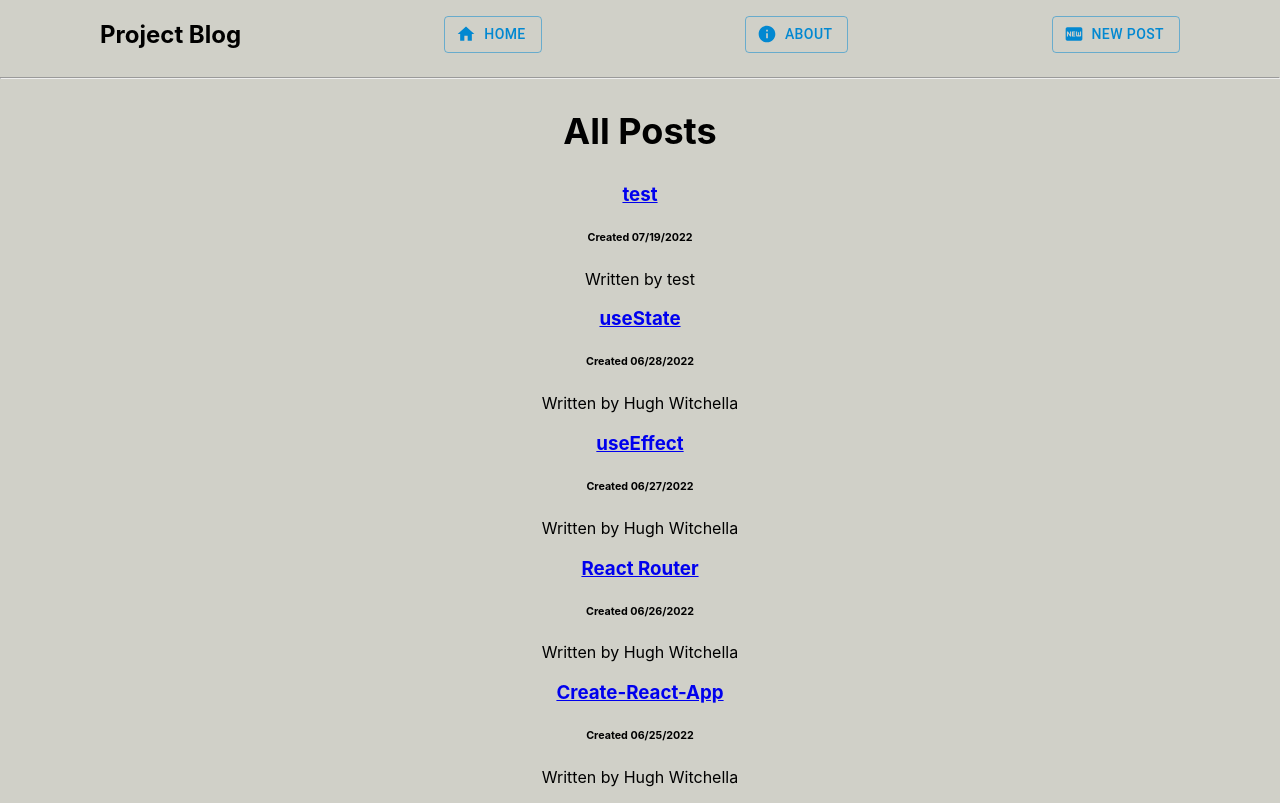
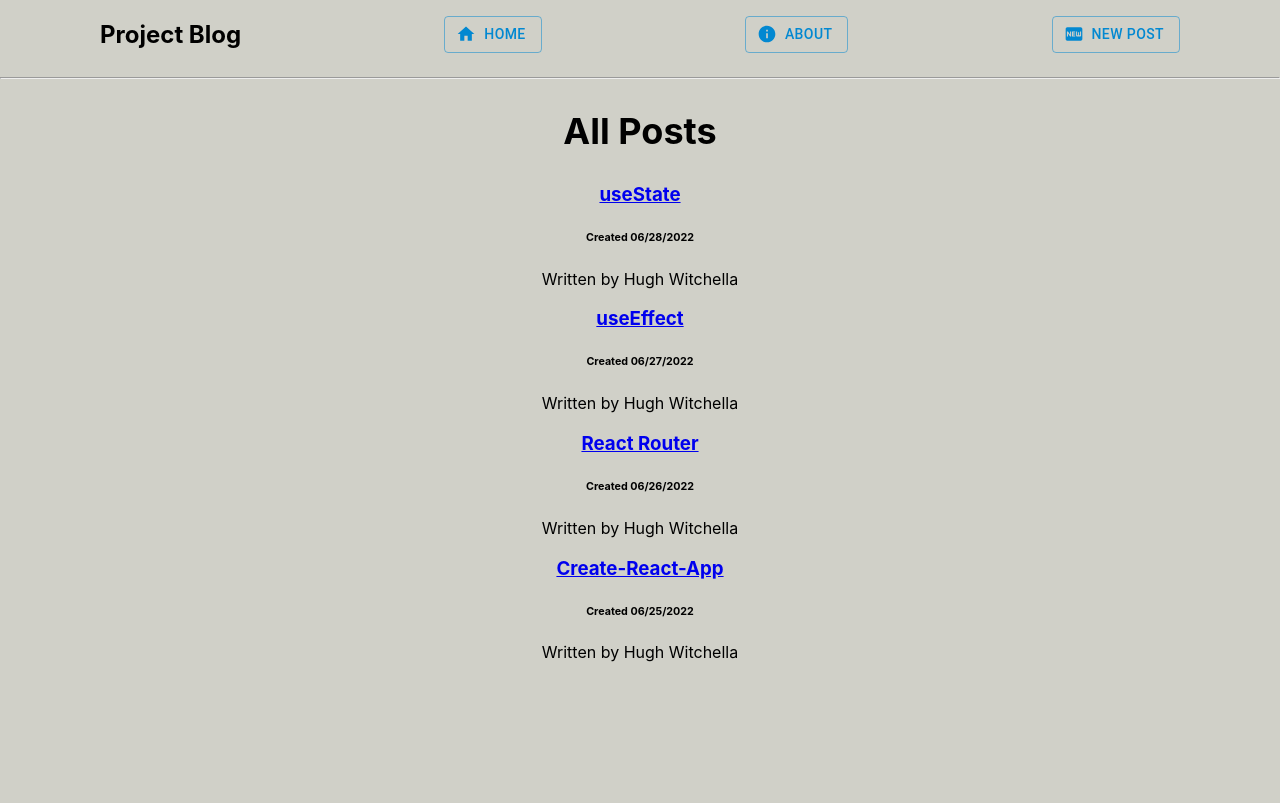
Before and after one commit to DevGnome/react-blog, a React (Create React App) app: page / in a window 1280 px wide. Built offline with nearby package versions, Linux system fonts and the light colour scheme; data requests are answered from the project's data file.

Commit message:
fixed component errors

```diff
--- a/db.json
+++ b/db.json
@@ -27,13 +27,6 @@
       "body": "State is dynamic data in React components. It has the ability to change, unlike props, as users interact with the application. The useState hook allows us to keep track of state and update it. The hook accepts an initial state and returns two values: the current state variable, and a function that updates the variable. A quick example: const [color, setColor] = useState(\"blue\"); The initial state given is the color blue, which will be assigned to color. Calling the function setColor can change that value in state.",
       "author": "Hugh Witchella",
       "created": "06/28/2022"
-    },
-    {
-      "title": "test",
-      "body": "test",
-      "author": "test",
-      "created": "07/19/2022",
-      "id": 5
     }
   ]
 }
--- a/package.json
+++ b/package.json
@@ -11,6 +11,7 @@
     "@testing-library/react": "^13.3.0",
     "@testing-library/user-event": "^13.5.0",
     "date-fns": "^2.28.0",
+    "moment": "^2.29.4",
     "react": "^18.2.0",
     "react-dom": "^18.2.0",
     "react-router-dom": "^6.3.0",
--- a/src/Components/About.js
+++ b/src/Components/About.js
@@ -7,8 +7,9 @@ function About() {
                 <h1>About This App</h1>
             </div>
             <div className="about-content">
-                <p>This is a project for Flatiron School. The goals of the project are:
-                    <ul>
+                <p>This is a project for Flatiron School. The goals of the project are: </p>
+                    <div className="about-content-list">
+                        <ol>
                             <li>
                                 You must make a single page application using create-react-app.
                             </li>
@@ -21,8 +22,8 @@ function About() {
                             <li>
                                 Use a json-server to create a RESTful API for your backend and make both a GET and a POST request to the json server.
                             </li>
-                    </ul>
-                </p>
+                        </ol>
+                    </div>
             </div>
         </div>
     );
--- a/src/Components/CreatePost.js
+++ b/src/Components/CreatePost.js
@@ -1,16 +1,15 @@
 import { useState } from 'react';
 import {useNavigate} from 'react-router-dom';
-// import Box from '@mui/material/Box';
-// import TextField from '@mui/material/TextField';
 import { Button, TextField, Box } from '@mui/material';
-// const { format } = require('date-fns');
+import moment from 'moment';
 
 function CreatePost() {
     const [title, setTitle] = useState('');
     const [body, setBody] = useState('');
     const [author, setAuthor] = useState('');
     const navigate = useNavigate();
-    const today = new Date().toJSON().slice(0, 10).replace(/-/g, '/');
+    //const today = new Date().toJSON().slice(0, 10).replace(/-/g, '/');
+    const today = moment().format('MM/DD/YYYY');
 
     const handleSubmit = (e) => {
         e.preventDefault();
```
Also changed, not shown: 1 other file (tests, documents, lock files or other folders). Lines whose indentation alone changed are shown as unchanged.
